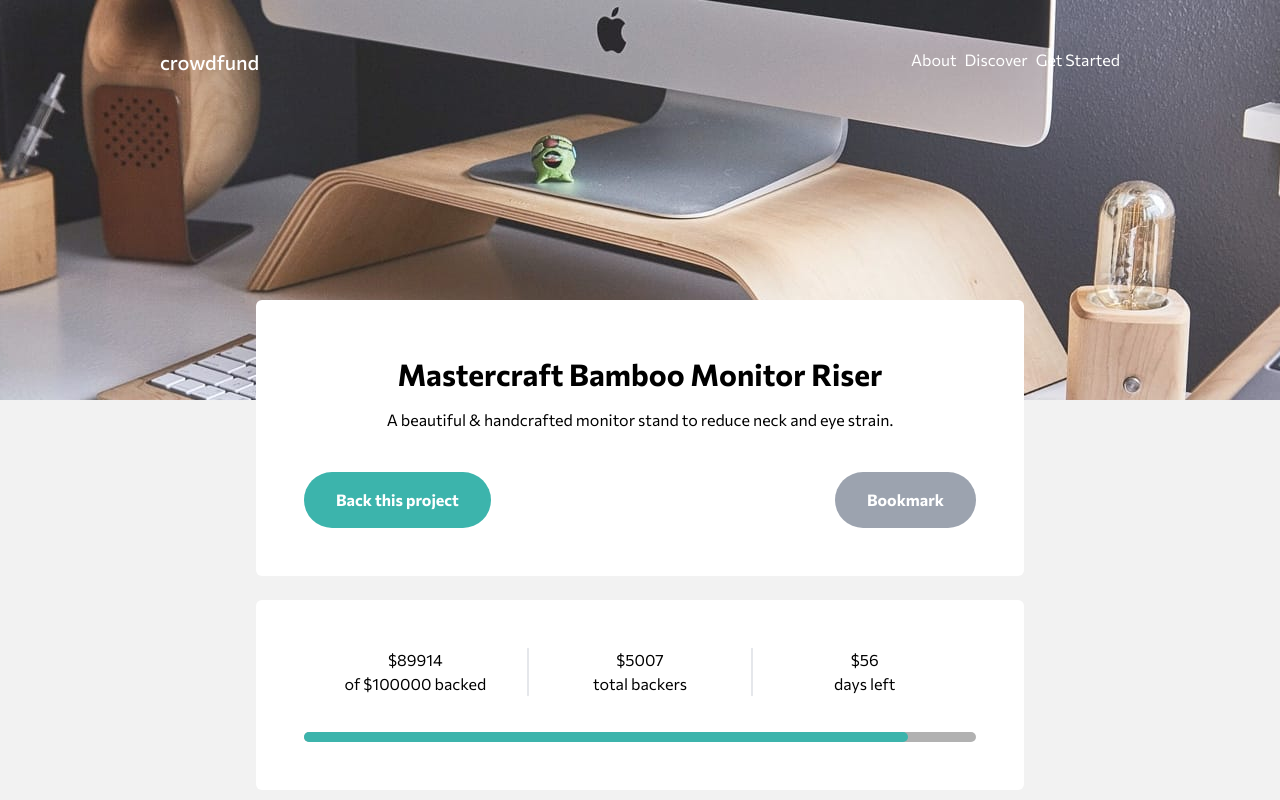
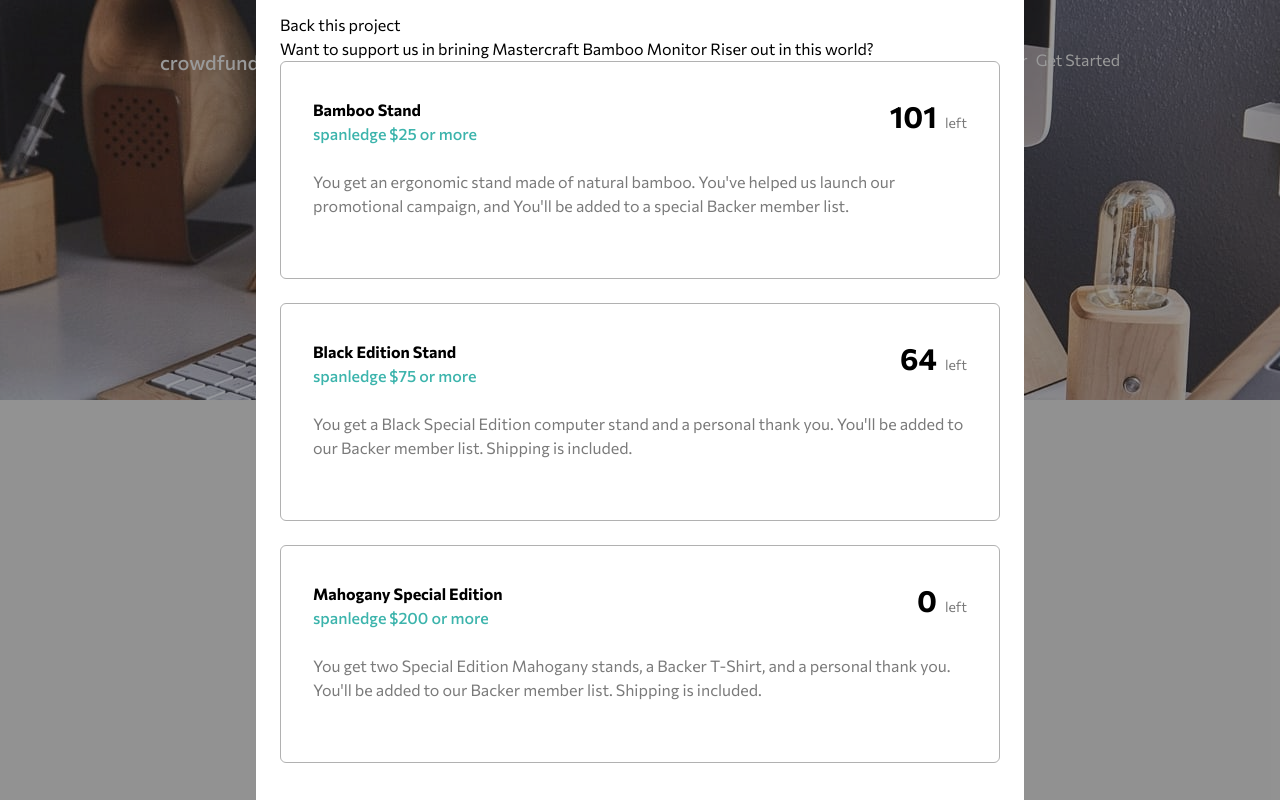
Before and after one commit to kennyputman/crowdfunding-product-page, a React (Create React App) app: page / in a window 1280 px wide. Shown: the top 800 px of the page. Built offline with nearby package versions, Linux system fonts and the light colour scheme.

Commit message:
create modal

```diff
--- a/src/App.tsx
+++ b/src/App.tsx
@@ -1,6 +1,7 @@
 import React, { useState } from "react";
 import About from "./components/About";
 import BackingInfo from "./components/BackingInfo";
+import { BackProjectModal } from "./components/BackProjectModal";
 import Nav from "./components/Nav";
 import ProductDescription from "./components/ProductDescription";
 import data from "./data/data";
@@ -9,14 +10,16 @@
   const [backed, setBacked] = useState(data.backed);
   const [backers, setBackers] = useState(data.backers);
   const [pledgeAmount, setPledgeAmount] = useState(0);
-
-  const backedHandler = () => {
-    setBacked(backed + 120);
-  };
+  const [showModal, setShowModal] = useState(true);
 
   return (
     <div className="App font-commissioner flex flex-col items-center bg-background-white min-h-screen relative">
       <div className="bg-[url('./assets/images/image-hero-desktop.jpg')] bg-no-repeat bg-cover bg-center min-h-hero w-full absolute top-0 z-0"></div>
+      <BackProjectModal
+        pledgeAmount={pledgeAmount}
+        title={data.title}
+        pledges={data.pledges}
+      ></BackProjectModal>
       <Nav></Nav>
       <div className="flex flex-col max-w-3xl gap-y-6 z-10 mt-56">
         <ProductDescription
--- a/src/components/BackProjectModal.tsx
+++ b/src/components/BackProjectModal.tsx
@@ -1,9 +1,24 @@
 import React from "react";
+import { Pledge } from "../types/PropTypes";
+import { ModalPledgeCard } from "./ModalPledgeCard";
 
 type ProjectModalProps = {
   pledgeAmount: number;
+  title: string;
+  pledges: Pledge[];
 };
 
 export const BackProjectModal = (props: ProjectModalProps) => {
-  return <div></div>;
+  return (
+    <div className="z-30 fixed top-0 left-0  w-full h-full overflow-x-hidden overflow-y-auto bg-light-overlay flex flex-col justify-center items-center">
+      <div className="bg-white rounded-lg max-w-3xl p-6">
+        <h1>Back this project</h1>
+        <p>Want to support us in brining {props.title} out in this world?</p>
+
+        {props.pledges.map((pledge) => (
+          <ModalPledgeCard pledge={pledge}></ModalPledgeCard>
+        ))}
+      </div>
+    </div>
+  );
 };
--- /dev/null
+++ b/src/components/ModalPledgeCard.tsx
@@ -0,0 +1,32 @@
+import React from "react";
+import { Pledge } from "../types/PropTypes";
+
+type PledgeCardProps = {
+  pledge: Pledge;
+};
+
+export const ModalPledgeCard = (props: PledgeCardProps) => {
+  console.log(props);
+  return (
+    <section className="border-solid border border-light-gray px-8 py-9 rounded-md mb-6 ">
+      <div className="flex flex-row justify-between pb-6">
+        <div>
+          <h3 className="font-bold">{props.pledge.name}</h3>
+          <span className="text-moderate-cyan font-medium">
+            spanledge ${props.pledge.minPledgeAmount} or more
+          </span>
+        </div>
+        <p className="font-bold text-3xl">
+          {props.pledge.left}
+          <span className="font-normal text-sm pl-2 text-dark-gray">left</span>
+        </p>
+      </div>
+      <p className="pb-6 text-dark-gray">{props.pledge.description}</p>
+      <div className="flex flex-row justify-between">
+        {/* <button className="bg-moderate-cyan hover:bg-dark-cyan btn-base">
+          Select Reward
+        </button> */}
+      </div>
+    </section>
+  );
+};
--- a/tailwind.config.js
+++ b/tailwind.config.js
@@ -8,6 +8,7 @@
         "dark-gray": "hsl(0,0%,48%)",
         "light-gray": "#B1B1B1",
         "background-white": "#F2F2F2",
+        "light-overlay": "rgba(0, 0, 0, 0.4)",
       },
       minHeight: {
         hero: "400px",
```
